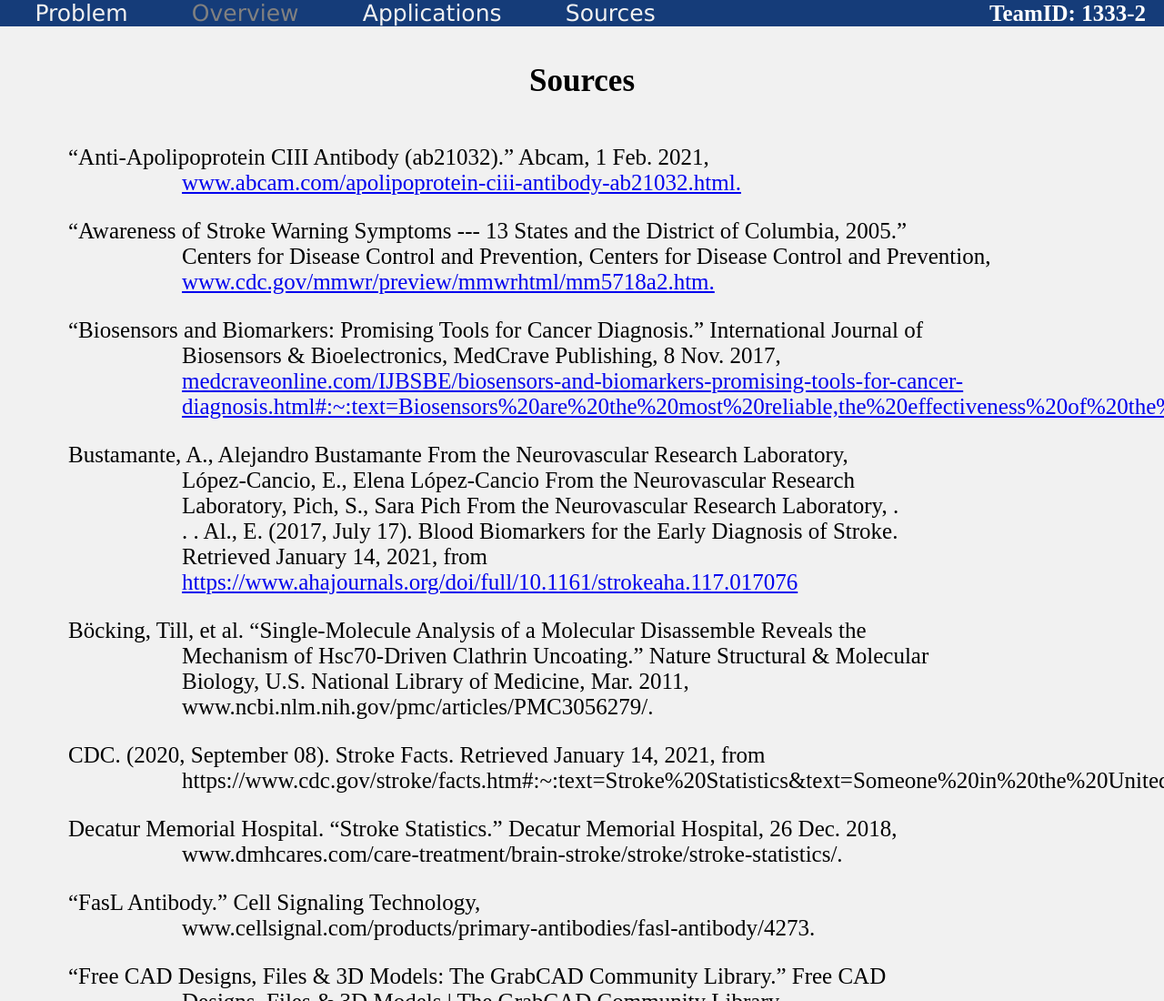
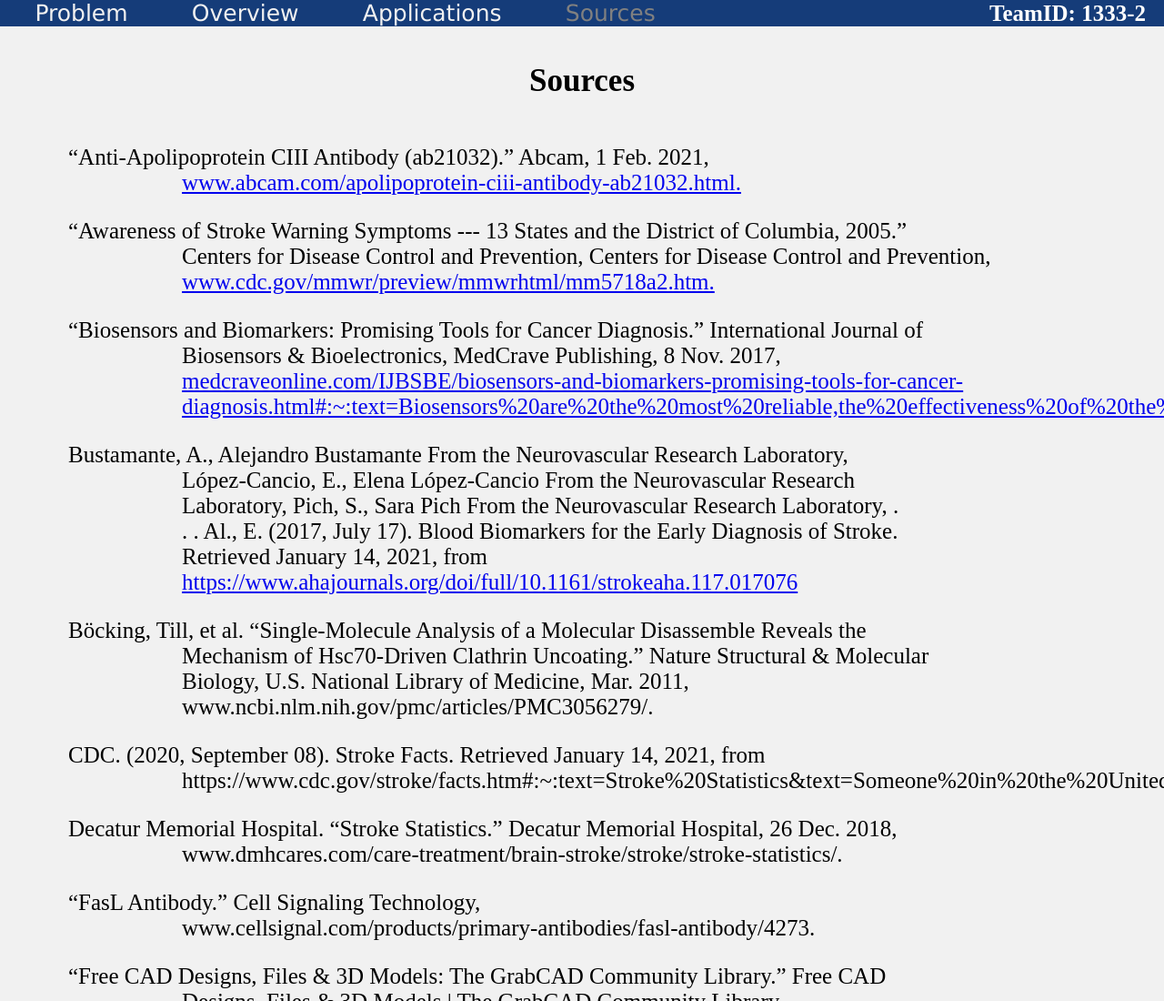
Before and after one commit to fluorolyze/fluorolyze.github.io, a plain HTML site: page sources.html in a window 1280 px wide. Shown: the top 1100 px of the page at 91% size. Drawn offline with Linux system fonts and the light colour scheme.

Commit message:
Update sources.html

```diff
--- a/sources.html
+++ b/sources.html
@@ -8,7 +8,7 @@
 <body>
   <div class="row">
   <div class="columnnav">
-  <div id="nav"><a class ="category" href="problem.html">Problem</a> <a id="current" class ="category" href="index.html">Overview</a> <a class ="category" href="applications.html">Applications</a> <a class="category" href="sources.html">Sources</a></div>
+  <div id="nav"><a class ="category" href="problem.html">Problem</a> <a class ="category" href="index.html">Overview</a> <a class ="category" href="applications.html">Applications</a> <a class="category" id="current" href="sources.html">Sources</a></div>
   </div>
   <div class="columnID">
   <h2 id="teamid">TeamID: 1333-2</h2>
```
